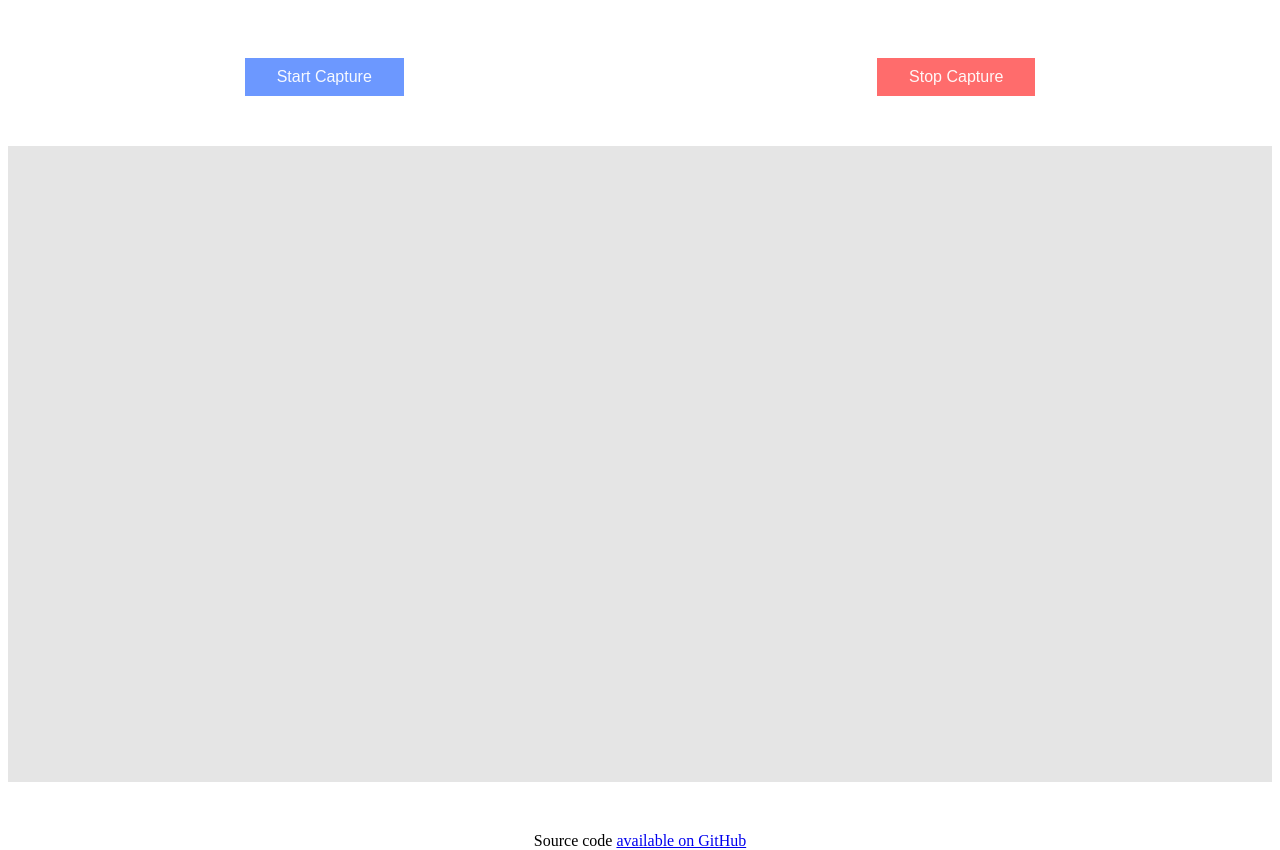
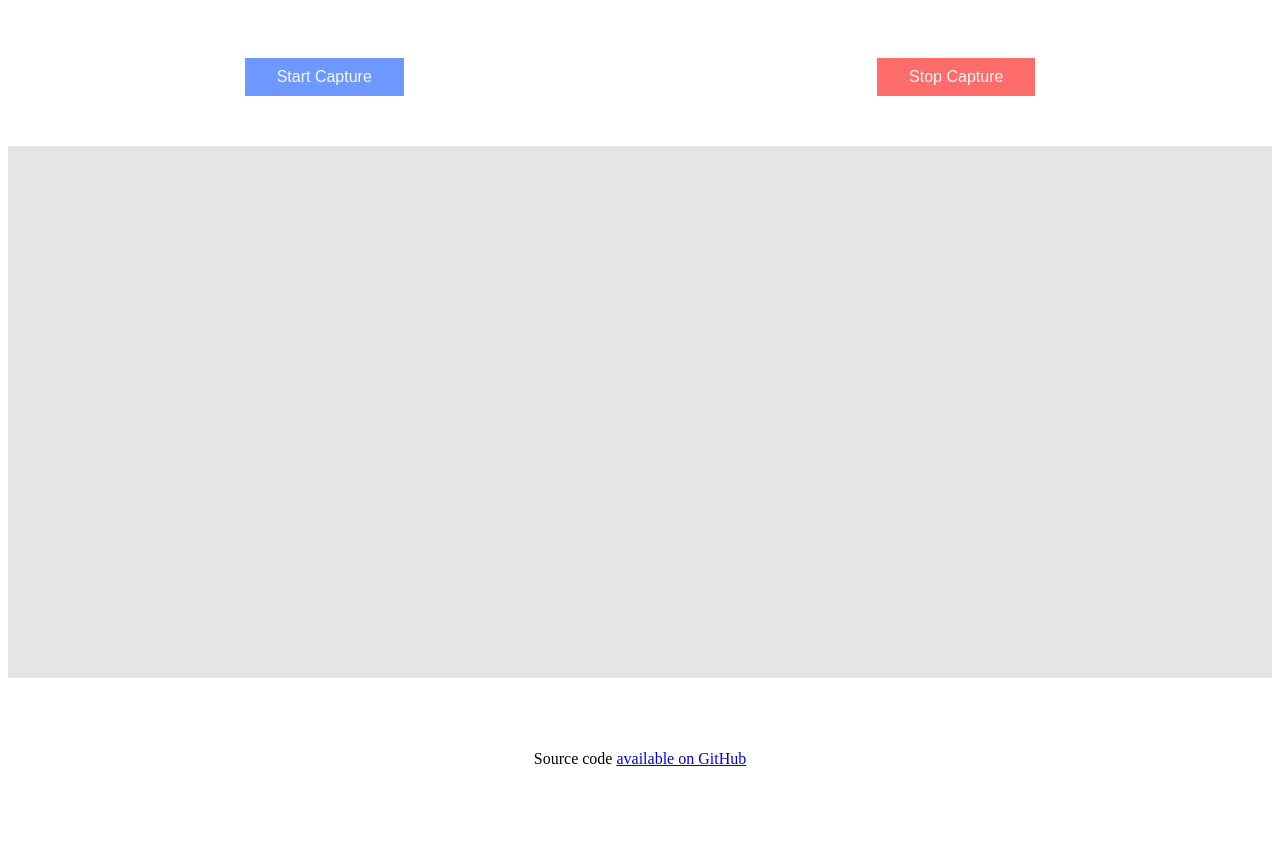
Before and after one commit to eljenso/screeny, a website: page index.htm in a window 1280 px wide. After the commit the page ends 800 px from the top, so only its background shows below. Drawn offline with Linux system fonts and the light colour scheme.

Commit message:
Improve style

```diff
--- a/styles.css
+++ b/styles.css
@@ -20,6 +20,8 @@ body {
 
 .videoWrapper {
   background-color: rgba(0, 0, 0, 0.1);
+
+  max-height: 70%;
 }
 
 video {
```
